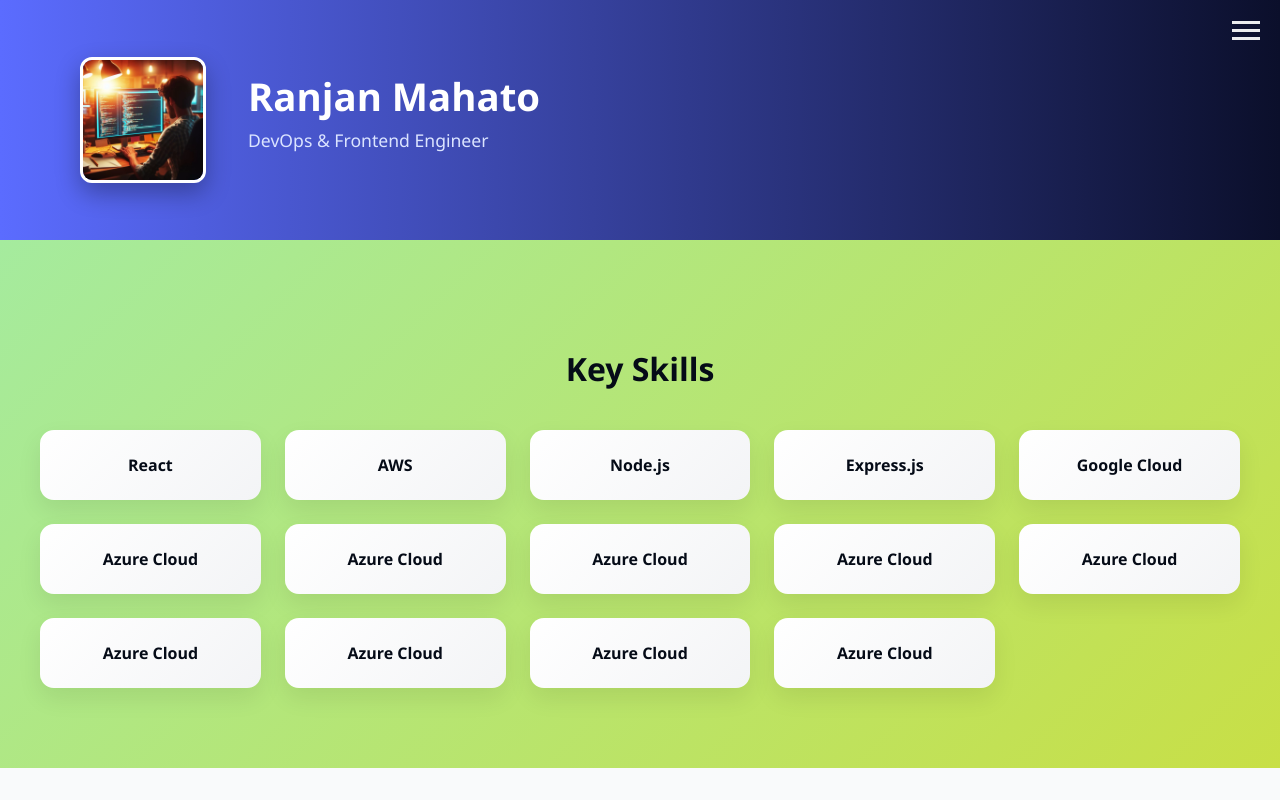
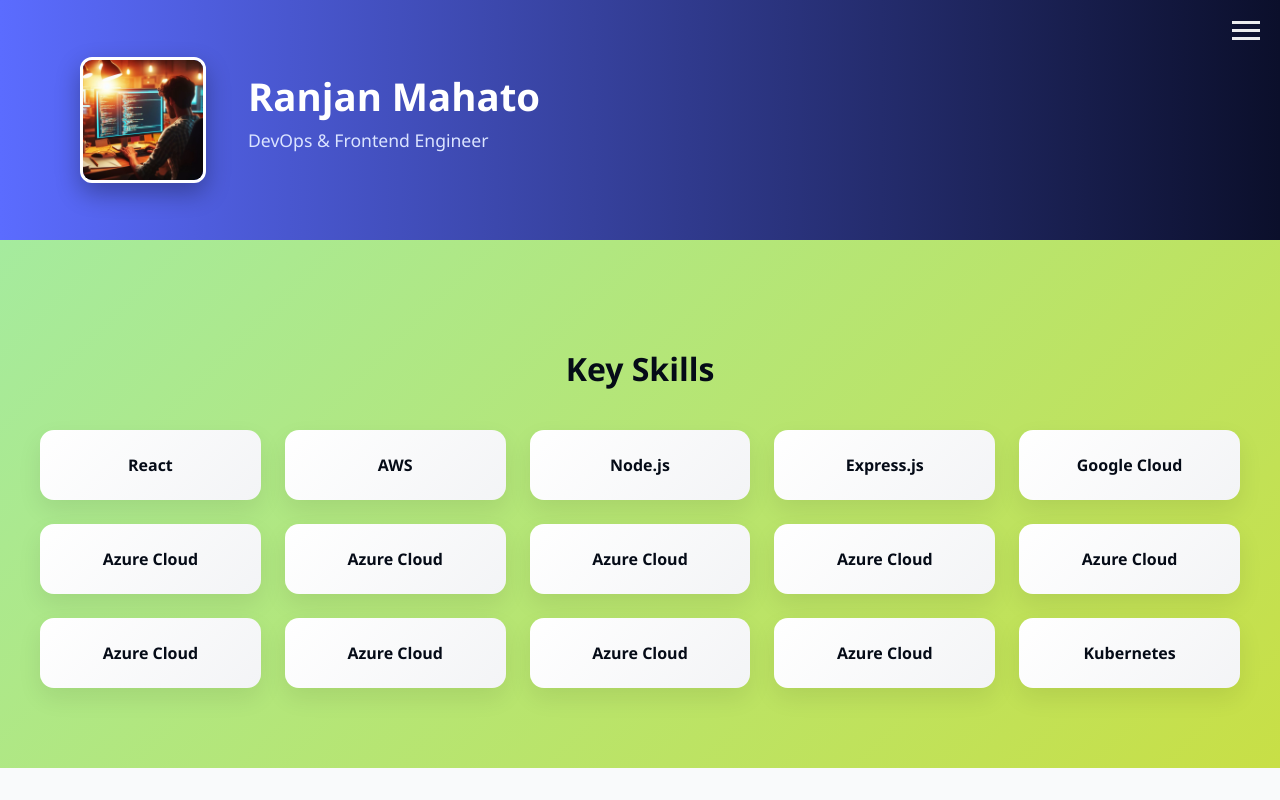
Before and after one commit to Ranjanmahatook/my-portfolio, a React (Vite) app: page / in a window 1280 px wide. Shown: the top 800 px of the page. Built offline with nearby package versions, Linux system fonts and the light colour scheme; the HTML template or start-up script is replaced by a standard one.

Commit message:
New Skill

```diff
--- a/src/components/Skills.jsx
+++ b/src/components/Skills.jsx
@@ -19,6 +19,7 @@
                 <div className="skill-card">Azure Cloud</div>
                  <div className="skill-card">Azure Cloud</div>
                   <div className="skill-card">Azure Cloud</div>
+                   <div className="skill-card">Kubernetes</div>
         </div>
       </div>
     </section>
```
